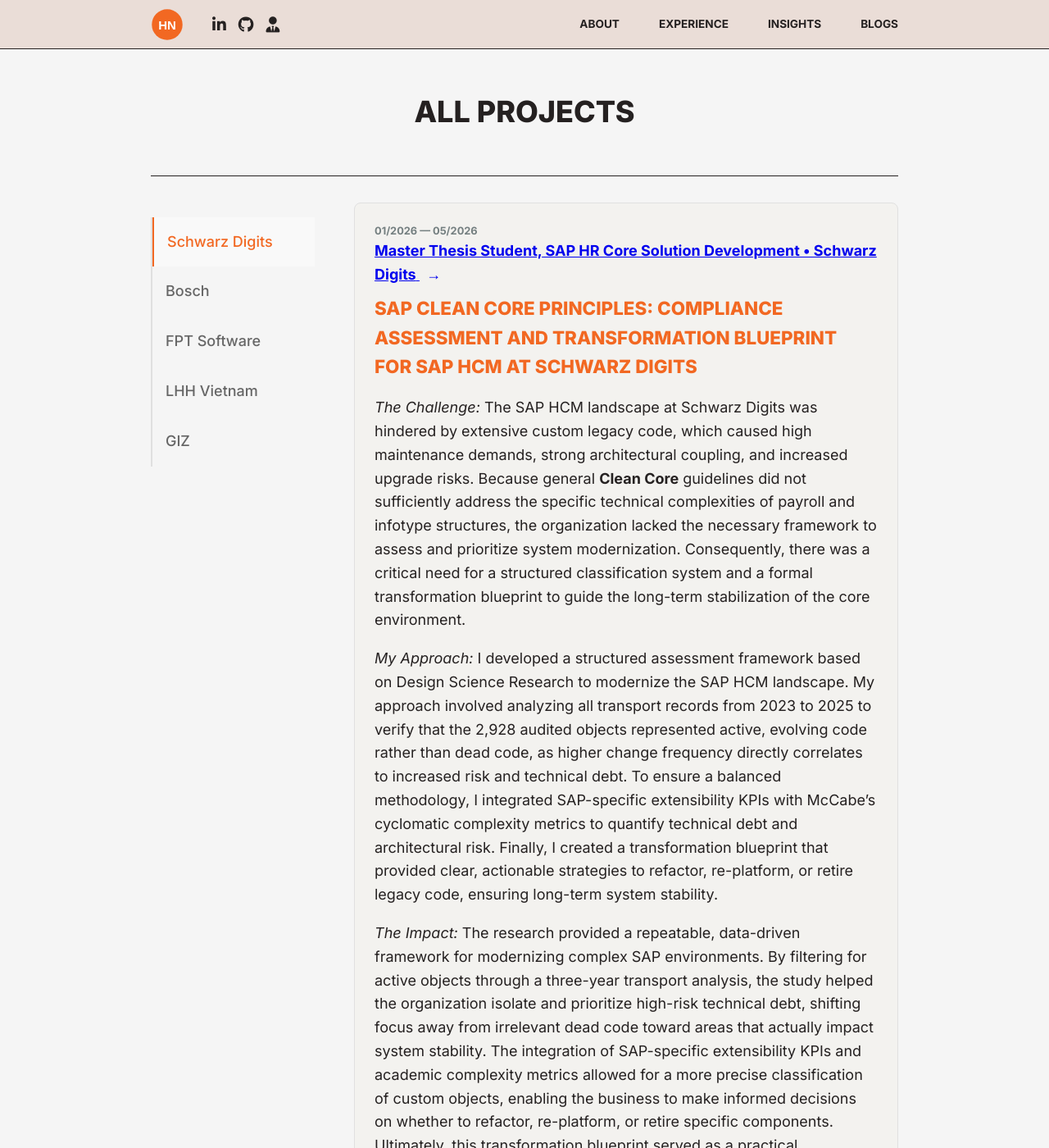
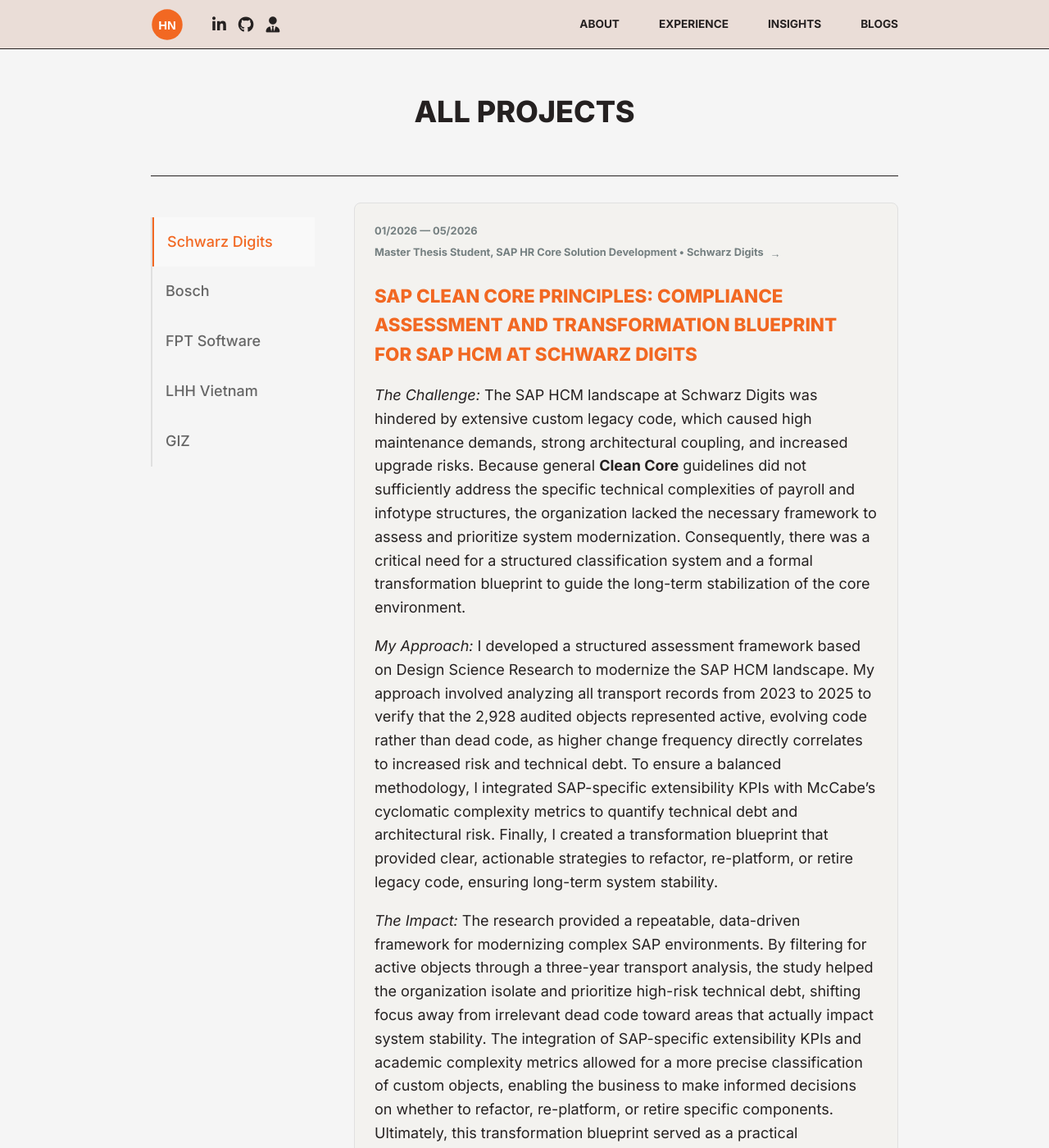
Before and after one commit to huongntn/portfolio-website, a Jekyll site: the page built from archive/index.html, in a window 1280 px wide and 1400 px high. Shown: the whole window at 82% size. Built offline with Jekyll 4.4.1, drawn with Linux system fonts in a browser that asks for light colours.

Commit message:
Update style.css

```diff
--- a/assets/css/style.css
+++ b/assets/css/style.css
@@ -87,7 +87,7 @@
 .archive-page-container { max-width: 960px; margin: 0 auto; padding: 0 1.5rem; }
 .archive-project-card { background-color: #f3f2ef; padding: 1.5rem; border-radius: 8px; border: 1px solid #e0e0e0; margin-top: 0; margin-bottom: 0; display: block; }
 .project-content h3 { color: var(--brand-orange); }
-.company-link { font-family: var(--font-family); font-weight: 700; }
+.company-link { display: inline-flex; align-items: center; text-decoration: none; color: var(--text-light); font-family: var(--font-family); font-size: 0.8rem; font-weight: 700; transition: color 0.2s ease; margin-bottom: 0.5rem; }
 .company-link:hover { color: var(--brand-orange); }
 .company-link .arrow { margin-left: 0.5rem; margin-top: -4px; transition: transform 0.2s ease; display: inline-block; }
 .company-link:hover .arrow { transform: translateX(5px); }
```
